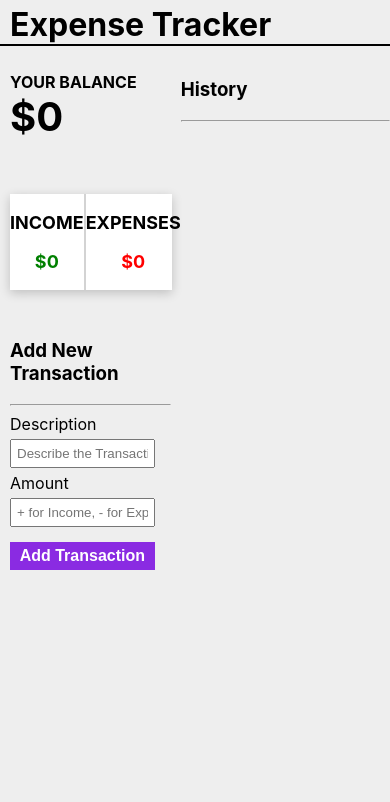
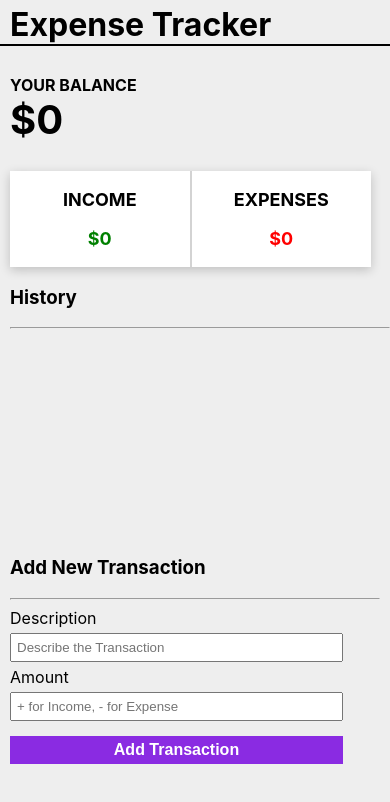
Before and after one commit to parth-porter/expense-tracker, a React (Create React App) app: page / in a window 390 px wide. Shown: the top 802 px of the page. Built offline with nearby package versions, Linux system fonts and the light colour scheme.

Commit message:
added media queries for mobile responsiveness

```diff
--- a/src/App.css
+++ b/src/App.css
@@ -3,18 +3,19 @@
 body{
     height: 100vh;
     margin: 0;
+    background-color: #eeeeee;
 }
 
 
 
 #root, .App{
-    height: 100%;
+    height: 100vh;
     background-color: #eeeeee;
 }
 
 
 .top-bar{
-    height: 7%;
+    height: 7vh;
     box-sizing: border-box;
 }
 
@@ -25,11 +26,23 @@ body{
     border-bottom: 2px black solid;
 }
 
+@media sceen and (max-width: 500px){
+    .all-content{
+        display: grid;
+        grid-template-rows: auto 1fr auto;
+        height: 93vh;
+    }
+
+
+}
+
+@media screen and (min-width: 501px){
+
     .all-content{
         display: grid;
         grid-template-columns: repeat(3, 1fr);
         grid-template-rows: 1fr 2fr;
-    height: 93%;
+        height: 93vh;
     }
 
     .list-component{
@@ -38,3 +51,5 @@ body{
         grid-row-start: 1;
         grid-row-end: 3;
     }
+
+}
--- a/src/components/balance/balance-component-styles.css
+++ b/src/components/balance/balance-component-styles.css
@@ -1,7 +1,24 @@
-.balance-component{
-    /* background-color: gray; */
-    padding: 0 0 0 10px;
-    box-sizing: border-box;
+
+
+@media screen and (max-width: 500px){
+    .balance-component{
+        /* background-color: gray; */
+        padding: 0 0 0 10px;
+        box-sizing: border-box;
+        /* grid-area: balanceComponent; */
+
+
+    }
+}
+
+@media screen and (min-width: 501px){
+    .balance-component{
+        /* background-color: gray; */
+        padding: 0 0 0 10px;
+        box-sizing: border-box;
+        /* grid-area: balanceComponent; */
+
+    }
 
 }
 
--- a/src/components/form/form-component-styles.css
+++ b/src/components/form/form-component-styles.css
@@ -4,6 +4,26 @@ input[type=number]::-webkit-outer-spin-button {
     -moz-appearance: none;
     appearance: none;
     margin: 0;
+}
+
+@media screen and (max-width: 500px){
+    .form-component{
+        padding-left: 10px;
+        padding-right: 10px;
+
+        /* grid-area: formComponent; */
+      }
+
+}
+
+@media screen and (min-width: 501px){
+    .form-component{
+        padding-left: 10px;
+        padding-right: 10px;
+        /* grid-area: formComponent; */
+      }
+
+
 }
 
 input{
@@ -14,10 +34,6 @@ input{
     box-sizing: border-box;
 }
 
-.form-component{
-  padding-left: 10px;
-  padding-right: 10px;
-}
 
 button[type="submit"]{
     background-color: blueviolet;
--- a/src/components/list/list-component-styles.css
+++ b/src/components/list/list-component-styles.css
@@ -6,10 +6,36 @@
     background-color: #E97451;
 }
 
-.list-component{
-    /* background-color: dimgray; */
-    overflow-y: auto;
+@media screen and (max-width: 500px){
+    .list-component{
+        /* background-color: dimgray; */
+        /* grid-area: listComponent; */
+        padding-left: 10px;
+        background-color: #eeeeee;
+
+    }
+
+    .list-parent{
+        overflow-y: scroll;
+        -webkit-overflow-scrolling: touch;
+        height: 200px;
+    }
 }
+
+@media screen and (min-width: 501px){
+
+    .list-component{
+        /* background-color: dimgray; */
+        /* grid-area: listComponent; */
+        padding-left: 5px;
+        overflow-y: scroll;
+        background-color: #eeeeee;
+
+    }
+
+}
+
+
 
 
 .list-item{
```
Lines whose indentation alone changed are shown as unchanged.
